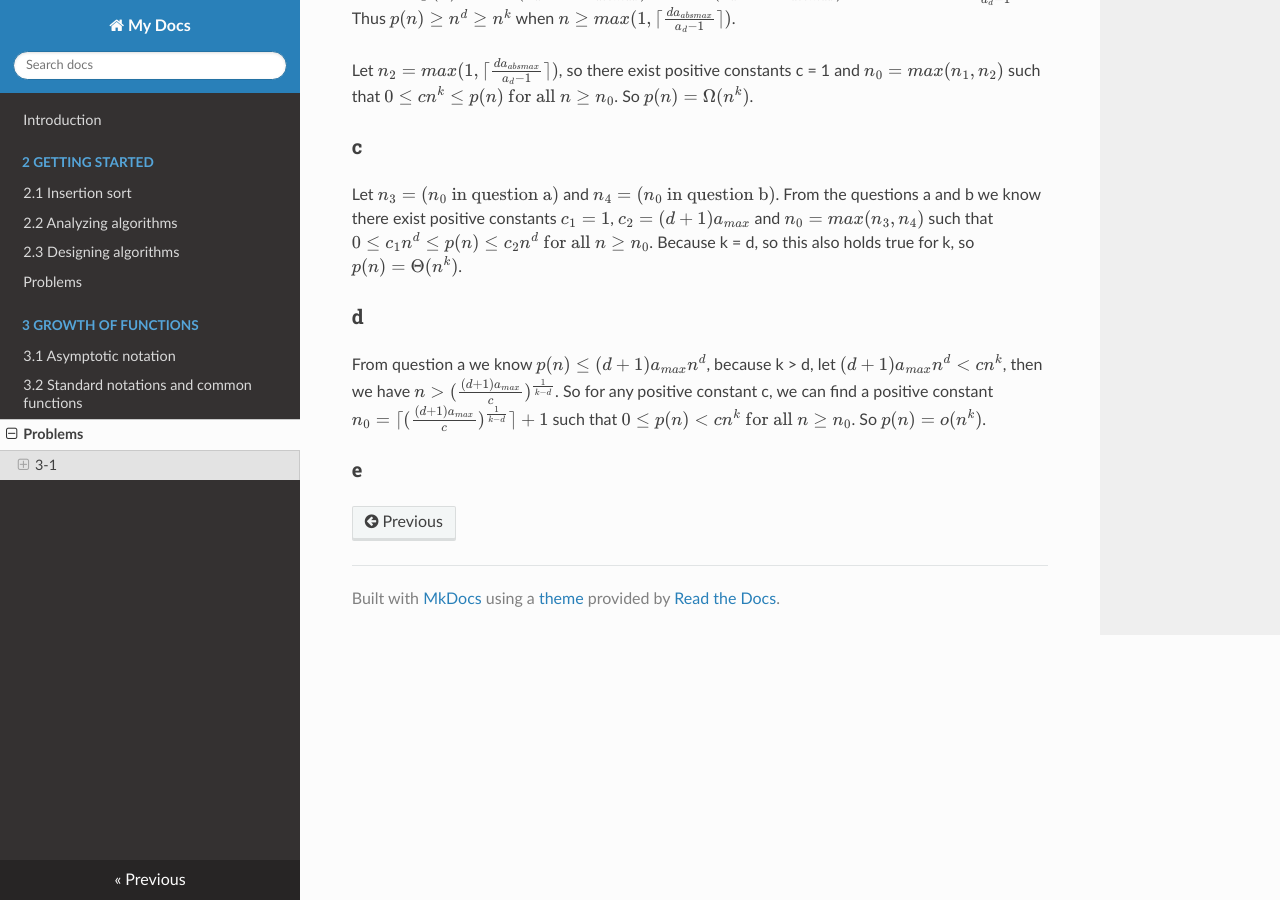
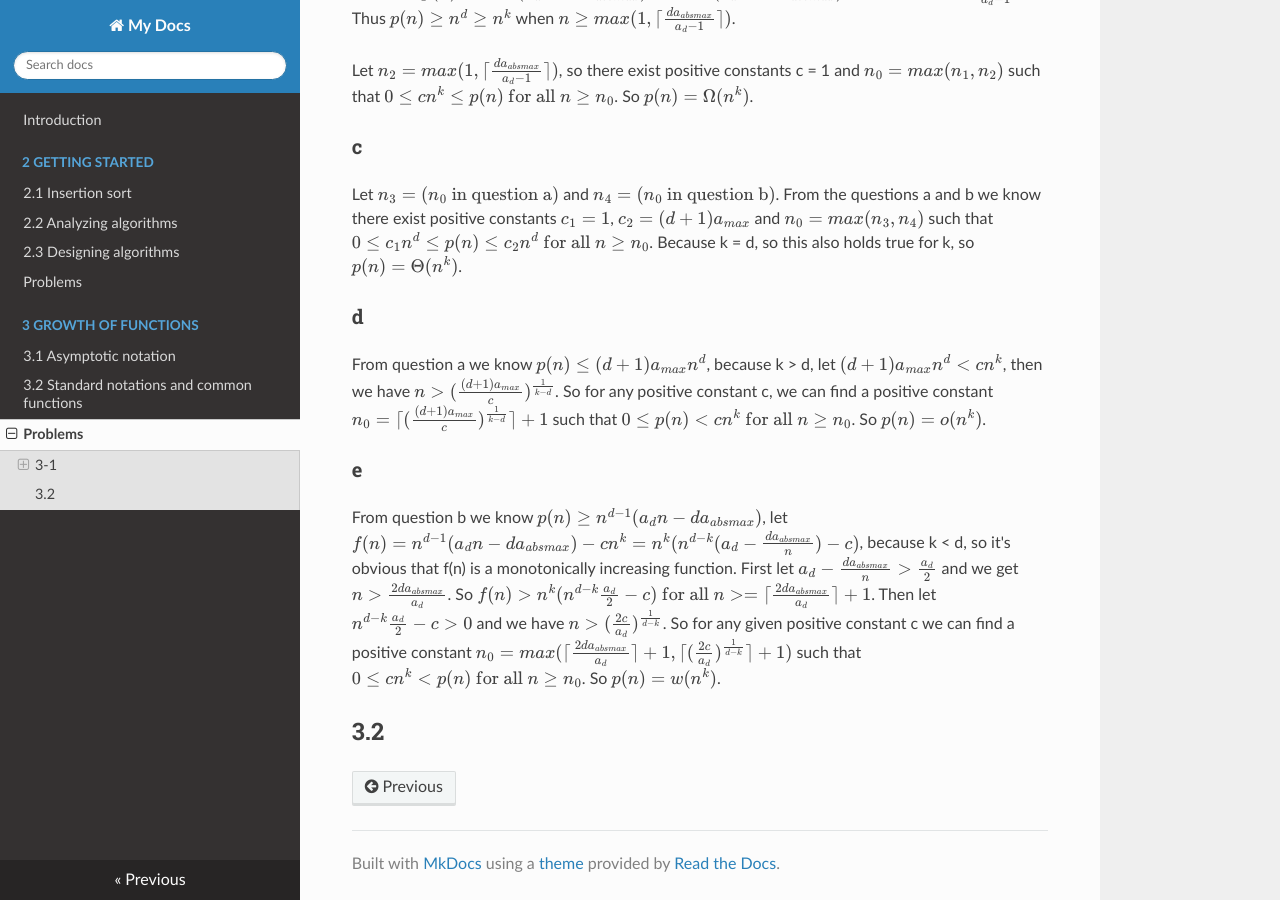
Before and after one commit to Frederick-S/Introduction-to-Algorithms-Notes, an MkDocs documentation site: the page built from docs/3-Growth-of-Functions/Problems.md, in a window 1280 px wide and 900 px high, scrolled down 633 px. Built offline with MkDocs 1.6.1, drawn with Linux system fonts in a browser that asks for light colours; nearby versions of some CDN libraries; formulas are drawn with MathJax 3; old or Windows-style settings are respelled for this version of MkDocs.

Commit message:
Update exercise

```diff
--- a/docs/3-Growth-of-Functions/Problems.md
+++ b/docs/3-Growth-of-Functions/Problems.md
@@ -21,3 +21,6 @@ Let $n_3 = (n_0 \text{ in question a})$ and $n_4 = (n_0 \text{ in question b})$.
 From question a we know $p(n) \leq (d + 1)a_{max}n^d$, because k > d, let $(d + 1)a_{max}n^d < cn^k$, then we have $n > (\frac{(d + 1)a_{max}}{c})^{\frac{1}{k - d}}$. So for any positive constant c, we can find a positive constant $n_0 = \lceil (\frac{(d + 1)a_{max}}{c})^{\frac{1}{k - d}} \rceil + 1$ such that $0 \leq p(n) < cn^k \text{ for all } n \geq n_0$. So $p(n) = o(n^k)$.
 
 ### e
+From question b we know $p(n) \geq n^{d - 1}(a_dn - da_{absmax})$, let $f(n) = n^{d - 1}(a_dn - da_{absmax}) - cn^k = n^k(n^{d - k}(a_d - \frac{da_{absmax}}{n}) - c)$, because k < d, so it's obvious that f(n) is a  monotonically increasing function. First let $a_d - \frac{da_{absmax}}{n} > \frac{a_d}{2}$ and we get $n > \frac{2da_{absmax}}{a_d}$. So $f(n) > n^k(n^{d - k}\frac{a_d}{2} - c) \text{ for all } n >= \lceil \frac{2da_{absmax}}{a_d} \rceil + 1$. Then let $n^{d - k}\frac{a_d}{2} - c > 0$ and we have $n > (\frac{2c}{a_d})^{\frac{1}{d - k}}$. So for any given positive constant c we can find a positive constant $n_0 = max(\lceil \frac{2da_{absmax}}{a_d} \rceil + 1, \lceil (\frac{2c}{a_d})^{\frac{1}{d - k}} \rceil + 1)$ such that $0 \leq cn^k < p(n) \text{ for all } n \geq n_0$. So $p(n) = w(n^k)$.
+
+## 3.2
```
